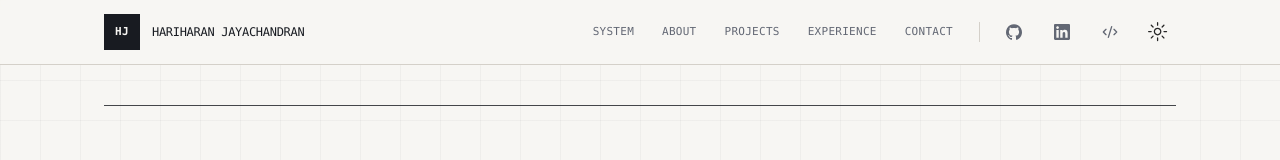
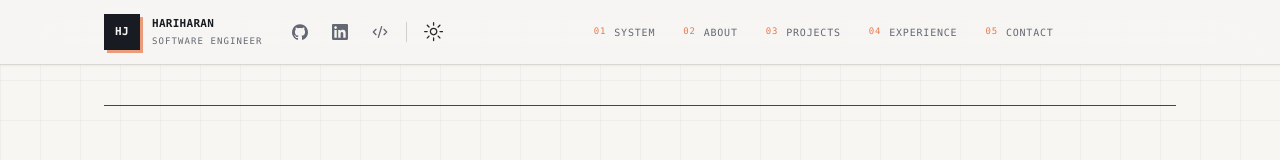
Before and after one commit to hariharan2604/portfolio, a Next.js app: page / in a window 1280 px wide. Shown: the top 160 px of the page. Built offline with nearby package versions, Linux system fonts and the light colour scheme.

Commit message:
navbar and hover state changes

```diff
--- a/src/components/engineering-console.tsx
+++ b/src/components/engineering-console.tsx
@@ -80,10 +80,10 @@ export function EngineeringConsole() {
               aria-controls="engineering-readout-panel"
               id={`engineering-readout-tab-${item.id}`}
               className={cn(
-                "flex min-w-0 flex-1 items-center justify-center gap-1.5 border px-1.5 py-2.5 text-left font-mono text-[9px] uppercase tracking-wide transition-colors sm:gap-2 sm:px-2 sm:text-[10px] md:w-full md:flex-none md:justify-start md:gap-3 md:px-3",
+                "flex min-w-0 flex-1 items-center justify-center gap-1.5 border px-1.5 py-2.5 text-left font-mono text-[9px] uppercase tracking-wide transition-colors duration-200 focus-visible:outline-none focus-visible:ring-2 focus-visible:ring-inset focus-visible:ring-ring sm:gap-2 sm:px-2 sm:text-[10px] md:w-full md:flex-none md:justify-start md:gap-3 md:px-3",
                 activePanel === item.id
                   ? "border-primary/50 bg-primary/10 text-primary"
-                  : "border-transparent text-muted-foreground hover:border-border hover:text-foreground"
+                  : "border-transparent text-muted-foreground hover:border-border hover:bg-secondary/50 hover:text-primary"
               )}
               key={item.id}
               onClick={() => setActivePanel(item.id)}
--- a/src/components/mode-toggle.tsx
+++ b/src/components/mode-toggle.tsx
@@ -12,12 +12,12 @@ export function ModeToggle() {
       variant="ghost"
       type="button"
       size="icon"
-      className="size-9 text-muted-foreground hover:text-foreground"
+      className="group size-9 text-muted-foreground transition-colors duration-200 hover:bg-secondary/60 hover:text-primary focus-visible:ring-2 focus-visible:ring-offset-2 focus-visible:ring-offset-background"
       aria-label="Toggle color theme"
       onClick={() => setTheme(theme === "dark" ? "light" : "dark")}
     >
-      <SunIcon className="h-[1.2rem] w-[1.2rem] text-neutral-800 dark:hidden dark:text-neutral-200" />
-      <MoonIcon className="hidden h-[1.2rem] w-[1.2rem] text-neutral-800 dark:block dark:text-neutral-200" />
+      <SunIcon className="h-[1.2rem] w-[1.2rem] text-neutral-800 transition-transform duration-200 group-hover:rotate-12 group-focus-visible:rotate-12 motion-reduce:transform-none dark:hidden dark:text-neutral-200" />
+      <MoonIcon className="hidden h-[1.2rem] w-[1.2rem] text-neutral-800 transition-transform duration-200 group-hover:-rotate-12 group-focus-visible:-rotate-12 motion-reduce:transform-none dark:block dark:text-neutral-200" />
     </Button>
   );
 }
--- a/src/components/navbar.tsx
+++ b/src/components/navbar.tsx
@@ -12,43 +12,30 @@ const navigation = [
 
 export default function Navbar() {
   return (
-    <header className="sticky top-0 z-50 border-b border-border bg-background/95 backdrop-blur">
+    <header className="sticky top-0 z-50 border-b border-border/80 bg-background/90 shadow-sm backdrop-blur-xl">
       <nav
         aria-label="Main navigation"
-        className="mx-auto flex h-16 w-full max-w-6xl items-center justify-between gap-4 px-5 sm:px-8 lg:px-10"
+        className="mx-auto flex min-h-16 w-full max-w-6xl flex-wrap items-center gap-x-4 px-5 py-2 sm:px-8 lg:flex-nowrap lg:gap-5 lg:px-10 lg:py-0"
       >
         <Link
           href="#home"
           aria-label={`${DATA.name} home`}
-          className="flex shrink-0 items-center gap-3"
+          className="group flex shrink-0 items-center gap-3 focus-visible:outline-none focus-visible:ring-2 focus-visible:ring-ring focus-visible:ring-offset-2 focus-visible:ring-offset-background"
         >
-          <span className="flex size-9 items-center justify-center border border-foreground bg-foreground font-mono text-[11px] font-bold tracking-wide text-background">
+          <span className="relative flex size-9 items-center justify-center border border-foreground bg-foreground font-mono text-[11px] font-bold tracking-wide text-background shadow-[3px_3px_0_hsl(var(--primary)/0.55)] transition-transform group-hover:-translate-y-0.5 motion-reduce:transform-none">
             {DATA.initials}
           </span>
-          <span className="hidden font-mono text-xs font-medium tracking-tight sm:inline">
-            {DATA.name.toUpperCase()}
+          <span className="flex flex-col gap-0.5">
+            <span className="font-mono text-[11px] font-semibold tracking-wide transition-colors duration-200 group-hover:text-primary">
+              {DATA.name.split(" ")[0].toUpperCase()}
+            </span>
+            <span className="hidden font-mono text-[9px] uppercase tracking-[0.12em] text-muted-foreground sm:inline">
+              Software engineer
+            </span>
           </span>
         </Link>
 
-        <div className="flex items-center gap-1 sm:gap-3">
-          <div className="flex items-center gap-0 sm:gap-2">
-            {navigation.map((item) => (
-              <Link
-                key={item.href}
-                href={item.href}
-                className={`px-2 py-2 font-mono text-[10px] uppercase tracking-wide text-muted-foreground transition-colors hover:text-primary sm:px-2.5 sm:text-[11px] ${
-                  item.href === "#profile" ||
-                  item.href === "#about" ||
-                  item.href === "#experience"
-                    ? "hidden sm:inline-flex"
-                    : ""
-                }`}
-              >
-                {item.label}
-              </Link>
-            ))}
-          </div>
-          <span aria-hidden="true" className="mx-1 h-5 w-px bg-border" />
+        <div className="ml-auto flex shrink-0 items-center gap-1">
           {Object.entries(DATA.contact.social)
             .filter(([, social]) => social.navbar)
             .map(([name, social]) => (
@@ -58,12 +45,31 @@ export default function Navbar() {
                 target="_blank"
                 rel="noreferrer"
                 aria-label={name}
-                className="hidden size-9 items-center justify-center border border-transparent text-muted-foreground transition-colors hover:border-border hover:text-primary sm:inline-flex"
+                className="hidden size-9 items-center justify-center border border-transparent text-muted-foreground transition-colors duration-200 hover:border-border hover:bg-secondary/60 hover:text-primary focus-visible:outline-none focus-visible:ring-2 focus-visible:ring-ring focus-visible:ring-offset-2 focus-visible:ring-offset-background sm:inline-flex"
               >
-                <social.icon className="size-4" />
+                <social.icon aria-hidden="true" className="size-4" />
               </Link>
             ))}
+          <span aria-hidden="true" className="mx-1 h-5 w-px bg-border" />
           <ModeToggle />
+        </div>
+
+        <div className="order-3 -mx-5 flex w-[calc(100%+2.5rem)] items-center gap-1 overflow-x-auto border-t border-border/70 px-5 pt-2 sm:-mx-8 sm:w-[calc(100%+4rem)] sm:px-8 lg:order-none lg:mx-0 lg:w-auto lg:flex-1 lg:justify-center lg:overflow-visible lg:border-0 lg:px-0 lg:py-0">
+          {navigation.map((item, index) => (
+            <Link
+              key={item.href}
+              href={item.href}
+              className="inline-flex min-h-9 shrink-0 items-center gap-2 px-3 font-mono text-[10px] uppercase tracking-[0.08em] text-muted-foreground transition-colors duration-200 hover:bg-secondary/60 hover:text-primary focus-visible:outline-none focus-visible:ring-2 focus-visible:ring-ring focus-visible:ring-offset-2 focus-visible:ring-offset-background"
+            >
+              <span
+                aria-hidden="true"
+                className="hidden text-[9px] text-primary/75 lg:inline"
+              >
+                0{index + 1}
+              </span>
+              {item.label}
+            </Link>
+          ))}
         </div>
       </nav>
     </header>
```
Also changed, not shown: src/app/page.tsx (+8 -5 lines), src/components/project-card.tsx (+9 -9 lines), src/components/resume-card.tsx (+6 -6 lines).
